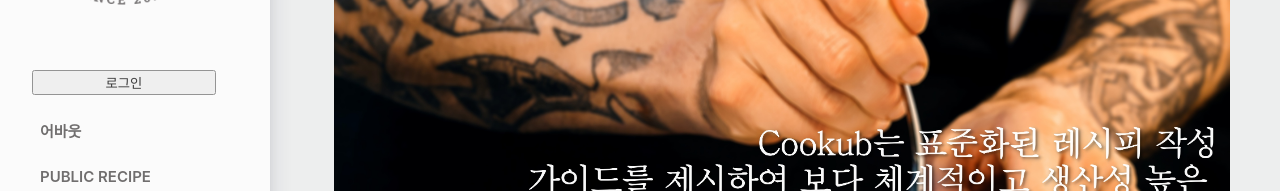
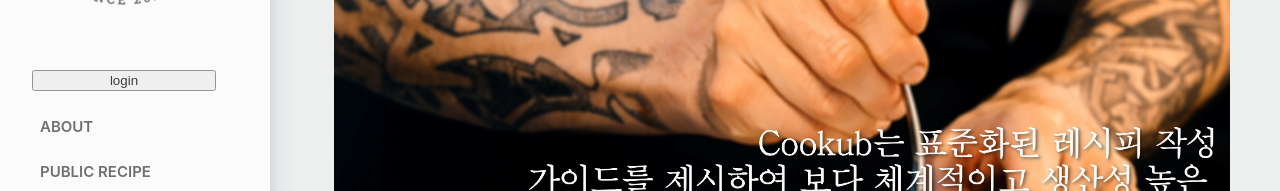
Before and after one commit to muse9312/cookub_front, a React (Create React App) app: page /about in a window 1280 px wide. Shown: the part 184-375 px from the top of the page. Built offline with nearby package versions, Linux system fonts and the light colour scheme; what tachyons-components would draw is missing.

Commit message:
test:done

```diff
--- a/src/component/Navigation.js
+++ b/src/component/Navigation.js
@@ -70,7 +70,7 @@ function Navigation() {
     console.log(imgUrl + profileFile);
 
     if (kakao == null && token == null) {
-      return <button className={style.login_button} onClick={SendLogin}>로그인</button>;
+      return <button className={style.login_button} onClick={SendLogin}>login</button>;
     } else {
       return <div>
         <div  >
@@ -118,7 +118,7 @@ function Navigation() {
           {BtnHendler()}
         </div>
 
-        <li className={style.list_item}><Link className={style.nav_item} to='/about' element={<About />}>어바웃</Link></li>
+        <li className={style.list_item}><Link className={style.nav_item} to='/about' element={<About />}>ABOUT</Link></li>
         <li className={style.list_item}><Link className={style.nav_item} to='/board' element={<Board />}>PUBLIC RECIPE</Link></li>
         <li className={style.list_item}><Link className={style.nav_item} to={tokenFix()} element={<MyPage />}>REPOSITORY</Link></li>
         <div>
```
